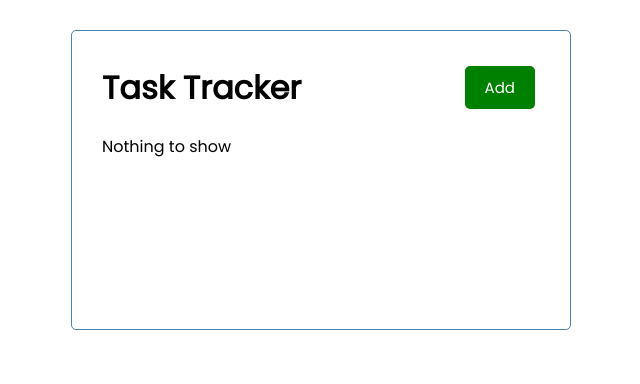
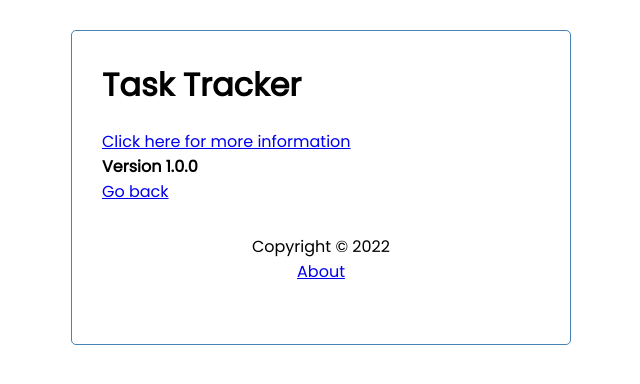
Before and after one commit to FedericoBonel/task-tracker-reactjs, a React (Create React App) app: page /about in a window 1280 px wide. Shown: the top 384 px of the page, without its empty margins (319-959 px from the left). Built offline with nearby package versions, Linux system fonts and the light colour scheme; no server answers.

Commit message:
Added footer and about sections, added react-router-dom to use Link components and route different sections in the website

```diff
--- a/package.json
+++ b/package.json
@@ -9,6 +9,7 @@
     "react": "^18.2.0",
     "react-dom": "^18.2.0",
     "react-icons": "^4.4.0",
+    "react-router-dom": "^6.3.0",
     "react-scripts": "5.0.1",
     "web-vitals": "^2.1.4"
   },
--- a/src/App.js
+++ b/src/App.js
@@ -1,8 +1,12 @@
+import { BrowserRouter as Router, Route, Routes } from "react-router-dom";
+
 import { useState, useEffect } from "react";
 
 import Header from "./components/Header";
 import Tasks from "./components/Tasks";
 import AddTask from "./components/AddTask";
+import Footer from "./components/Footer";
+import About from "./components/About"
 
 const App = () => {
   // State for knowing when to render add form
@@ -88,12 +92,18 @@ const App = () => {
   };
 
   return (
+    <Router>
       <div className="container">
         <Header
           title="Task Tracker"
           onAdd={() => setRenderAddForm(!renderAddForm)}
           renderAddForm={renderAddForm}
         />
+        <Routes>
+          <Route
+            path="/"
+            element={
+              <>
                 {renderAddForm && <AddTask onSubmission={addTask} />}
                 {tasks.length > 0 ? (
                   <Tasks
@@ -104,7 +114,14 @@ const App = () => {
                 ) : (
                   "Nothing to show"
                 )}
+              </>
+            }
+          />
+          <Route path='/about' element={<About />} />
+        </Routes>
+        <Footer />
       </div>
+    </Router>
   );
 };
 
--- /dev/null
+++ b/src/components/About.jsx
@@ -0,0 +1,15 @@
+import { Link } from "react-router-dom";
+
+const About = () => {
+  return (
+    <div>
+      <a href="https://github.com/FedericoBonel/task-tracker-reactjs">
+        Click here for more information
+      </a>
+      <h4>Version 1.0.0</h4>
+      <Link to="/">Go back</Link>
+    </div>
+  );
+};
+
+export default About;
--- /dev/null
+++ b/src/components/Footer.jsx
@@ -0,0 +1,12 @@
+import { Link } from "react-router-dom"
+
+const Footer = () => {
+  return (
+    <footer className="footer">
+        <p>Copyright &copy; 2022</p>
+        <Link to="/about">About</Link>
+    </footer>
+  )
+}
+
+export default Footer
--- a/src/components/Header.jsx
+++ b/src/components/Header.jsx
@@ -1,19 +1,25 @@
-import Button from './Button';
+import Button from "./Button";
+import { useLocation } from "react-router-dom";
 
 const Header = ({ title, onAdd, renderAddForm }) => {
+  const path = useLocation();
+
   return (
     <header className="header">
-        <h1>{title}</h1>
+      <h1>{title}</h1>
+      {path.pathname === "/" && (
         <Button
-        textContent={renderAddForm ? "Close" : "Add"}
-        color={renderAddForm ? "red" : "green"}
-        onClick={onAdd}/>
+          textContent={renderAddForm ? "Close" : "Add"}
+          color={renderAddForm ? "red" : "green"}
+          onClick={onAdd}
+        />
+      )}
     </header>
-  )
-}
+  );
+};
 
 Header.defaultProps = {
-    title: "Define a title prop",
-}
+  title: "Define a title prop",
+};
 
-export default Header
+export default Header;
```
Also changed, not shown: src/components/Task.jsx (+16 -10 lines), 1 other file (tests, documents, lock files or other folders). Lines whose indentation alone changed are shown as unchanged.
